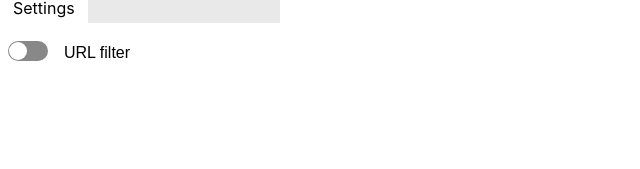
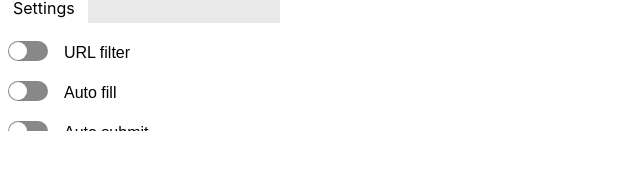
Before and after one commit to nura-vault/nura-extension, a React app: page / in a window 1280 px wide. Shown: the part 369-538 px from the top of the page, without its empty margins (0-640 px from the left). Built offline with nearby package versions, Linux system fonts and the light colour scheme; no server answers; the HTML template or start-up script is replaced by a standard one.

Commit message:
feat: auto fill

```diff
--- a/src/App.tsx
+++ b/src/App.tsx
@@ -22,13 +22,14 @@ function App() {
       payload: "insert",
       password: password.password,
       username: password.username,
-      masterToken: masterToken
+      masterToken: masterToken,
+      submit: autoSubmit
     });
   }
 
   function getPasswords(filter: boolean): Password[] {
-    return vault.filter(password => !filter || tab.includes(password.website))
-      .concat(archive.filter(password => !filter || tab.includes(password.website)));
+    return vault.filter(password => !filter || tab.includes(password.website) && password.website.length > 0)
+      .concat(archive.filter(password => !filter || tab.includes(password.website) && password.website.length > 0));
   }
 
   const dispatch = useDispatch();
@@ -41,18 +42,27 @@ function App() {
   const archive = useSelector(state => state.archive);
 
   const [filter, setFilter] = React.useState(localStorage.getItem("url-filter") === "true");
+  const [autoFill, setAutoFill] = React.useState(localStorage.getItem("auto-fill") === "true");
+  const [autoSubmit, setAutoSubmit] = React.useState(localStorage.getItem("auto-submit") === "true");
+
   const [tab, setTab] = React.useState("");
 
   React.useEffect(() => {
-    chrome.runtime.onMessage.addListener(function (message, sender, sendResponse) {
-      getArchive(dispatch, mail, token)
-      getVault(dispatch, mail, token)
-    });
+    getArchive(dispatch, mail, token)
+    getVault(dispatch, mail, token)
 
     chrome.tabs.query({ active: true, lastFocusedWindow: true }, tabs => {
       setTab(tabs[0].url!!);
     });
   }, [])
+
+  React.useEffect(() => {
+    const passwords = getPasswords(filter);
+
+    if (!autoFill || passwords.length != 1) return
+
+    insertPassword(passwords[0]);
+  }, [tab])
 
   const Empty = () => {
     if (getPasswords(filter).length > 0)
@@ -146,6 +156,40 @@ function App() {
                 </td>
                 <td>URL filter</td>
               </tr>
+              <tr>
+                <td>
+                  <Switch
+                    onChange={state => {
+                      setAutoFill(state);
+                      localStorage.setItem("auto-fill", state.toString());
+                    }}
+                    uncheckedIcon={false}
+                    checkedIcon={false}
+                    onColor={"#7da4d8"}
+                    checked={autoFill}
+                    height={20}
+                    width={40}
+                  />
+                </td>
+                <td>Auto fill</td>
+              </tr>
+              <tr>
+                <td>
+                  <Switch
+                    onChange={state => {
+                      setAutoSubmit(state);
+                      localStorage.setItem("auto-submit", state.toString());
+                    }}
+                    uncheckedIcon={false}
+                    checkedIcon={false}
+                    onColor={"#7da4d8"}
+                    checked={autoSubmit}
+                    height={20}
+                    width={40}
+                  />
+                </td>
+                <td>Auto submit</td>
+              </tr>
             </table>
           </TabPanel>
         </Tabs>
```
Also changed, not shown: src/background/index.ts (+11 -2 lines), src/contentScript/index.ts (+17 -4 lines).
